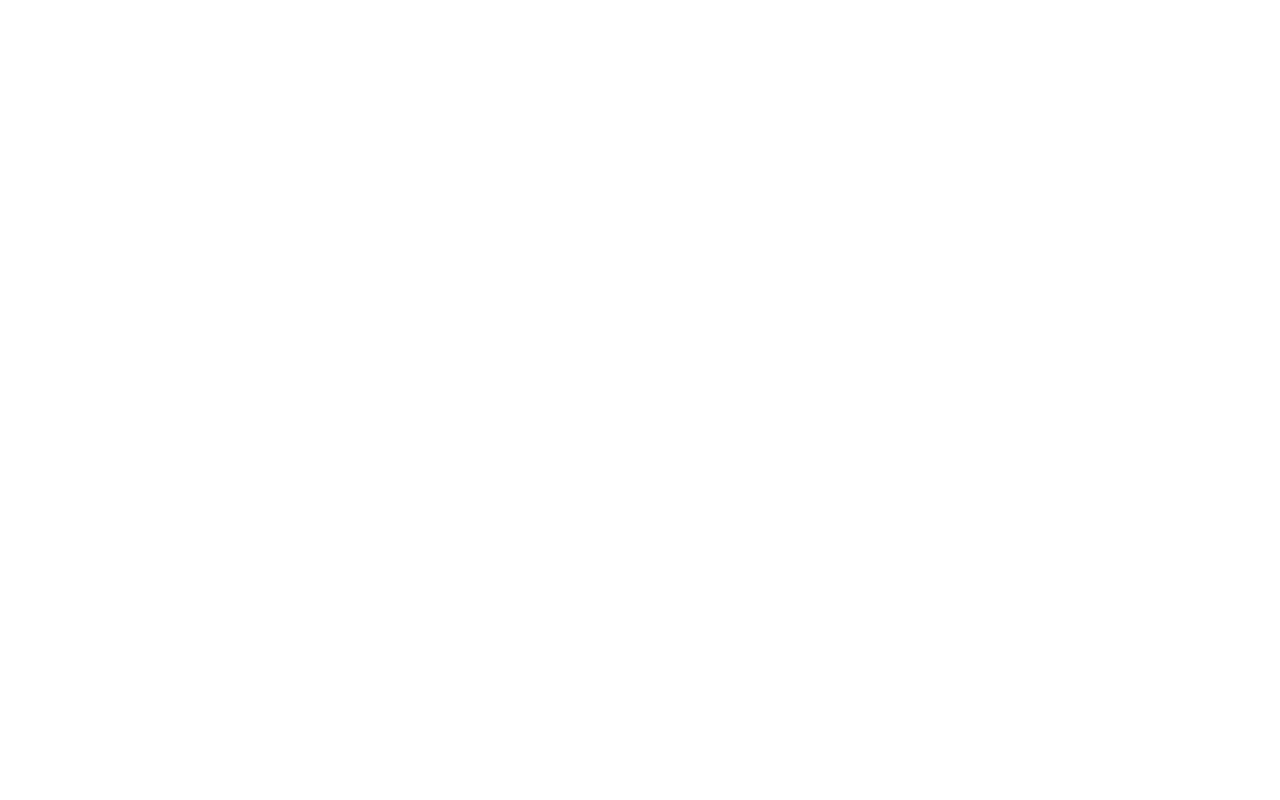
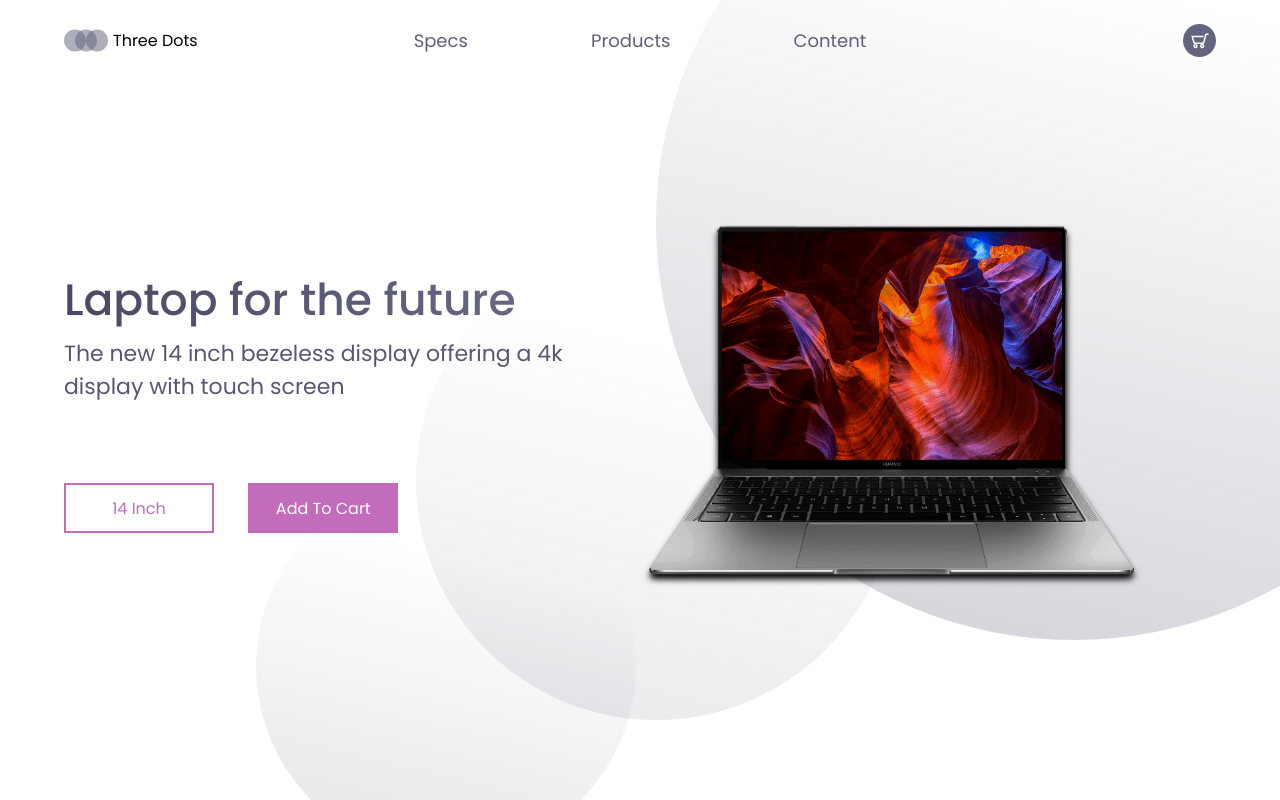
Before and after one commit to DinoVas/simple-landing, a plain HTML site: page index.html in a window 1280 px wide. Drawn offline with Linux system fonts and the light colour scheme.

Commit message:
css for header and main

```diff
--- a/index.html
+++ b/index.html
@@ -13,10 +13,54 @@
 	</head>
 	<body>
 		<header>
+			<div class="logo-container">
+				<img src="img/logo.svg" alt="">
+				<h4 class="logo">Three Dots</h4>
+			</div>
 
+			<nav>
+				<ul class="nav-links">
+					<li class="nav-link"><a href="#">Specs</a></li>
+					<li class="nav-link"><a href="#">Products</a></li>
+					<li class="nav-link"><a href="#">Content</a></li>
+				</ul>
+			</nav>
+
+			<div class="cart">
+				<img src="img/cart.svg" alt="">
+			</div>
 		</header>
 
 		<main>
+			<section class="presentation">
+				<div class="introduction">
+					<div class="intro-text">
+						<h1>Laptop for the future</h1>
+						<p>The new 14 inch bezeless display offering a 4k display with touch screen</p>
+					</div>
+
+					<div class="cta">
+						<button class="cta-select">14 Inch</button>
+						<button class="cta-add">Add To Cart</button>
+					</div>
+				</div>
+
+				<div class="cover">
+					<img src="img/matebook.png" alt="">
+				</div>
+			</section>
+
+			<!-- <div class="laptop-select">
+				<img src="img/arrow-left.svg" alt="">
+				<img src="img/dot.svg" alt="">
+				<img src="img/dot-full.svg" alt="">
+				<img src="img/dot-full.svg" alt="">
+				<img src="img/arrow-right.svg" alt="">
+			</div> -->
+
+			<img class="big-circle" src="img/big-eclipse.svg" alt="">
+			<img class="mid-circle" src="img/mid-eclipse.svg" alt="">
+			<img class="small-circle" src="img/small-eclipse.svg" alt="">
 
 		</main>
 	</body>
--- a/style.css
+++ b/style.css
@@ -3,3 +3,200 @@
 	padding: 0px;
 	box-sizing: border-box;
 }
+
+body {
+	font-family: 'Poppins', sans-serif;
+}
+
+button {
+	font-family: 'Poppins', sans-serif;
+}
+
+
+header {
+	display: flex;
+	flex-direction: row;
+	height: 10vh;
+	width: 90%;
+	margin: auto;
+	justify-content: space-between;
+	align-items: center;
+}
+
+.logo-container,
+.nav-links,
+.cart {
+	display: flex;
+
+}
+
+.logo-container {
+	flex: 1;
+}
+
+.logo {
+	font-weight: 400;
+	margin: 5px;
+}
+
+nav{
+	flex: 2;
+}
+
+.nav-links {
+	justify-content: space-around;
+	list-style: none;
+}
+
+.nav-link a {
+	text-decoration: none;
+	color: #5f5f79;
+	font-size: 18px;
+}
+
+.cart {
+	flex: 1;
+	justify-content: flex-end;
+}
+
+.presentation {
+	display: flex;
+	width: 90%;
+	margin: auto;
+	min-height: 80vh;
+	align-items: center;
+}
+
+.introduction {
+	flex:1;
+}
+
+.intro-text h1 {
+	font-size: 44px;
+	font-weight: 500;
+	background: linear-gradient(to right, #494964, #6f6f89);
+	-webkit-background-clip: text;
+	-webkit-text-fill-color: transparent;
+}
+
+.intro-text p {
+	margin-top: 5px;
+	font-size: 22px;
+	color: #585772;
+}
+
+.cta {
+	padding: 50px 0px 0px 0px;
+}
+
+.cta-select {
+	border: 2px solid #c36cbb;
+	background: transparent;
+	color:#c36cbb;
+	height: 50px;
+	width: 150px;
+	cursor: pointer;
+	font-size: 16px;
+}
+
+.cta-add {
+	background: #c36cbb;
+	width: 150px;
+	cursor: pointer;
+	font-size: 16px;
+	height: 50px;
+	border: none;
+	color: white;
+	margin: 30px 0px 0px 30px;
+}
+
+.cover {
+	flex: 1;
+	display: flex;
+
+}
+
+.cover img {
+	height: 60vh;
+	filter: drop-shadow(0px 5px 3px black);
+	animation: drop 1.5s ease;
+}
+
+.big-circle {
+	position:absolute;
+	top: 0px;
+	right:0px;
+	z-index: -1;
+	opacity: 0.5;
+	height: 80%;
+}
+
+.mid-circle {
+	position: absolute;
+	top: 30%;
+	right: 30%;
+	z-index: -1;
+	height: 60%;
+	opacity: 0.4;
+}
+
+.small-circle {
+	position: absolute;
+	bottom: 0%;
+	left: 20%;
+	z-index: -1;
+}
+
+.laptop-select {
+	width: 15%;
+	display: flex;
+	justify-content: space-between;
+	position: absolute;
+	right: 20%;
+}
+
+@keyframes drop {
+	0% {
+		opacity: 0;
+		transform: translateY(-80px)
+	}
+
+	100% {
+		opacity: 1;
+		transform: translateY(0);
+	}
+}
+
+
+@media screen and (max-width:1024px) {
+	.presentation {
+		flex-direction: column;
+	}
+
+	.introduction {
+		margin-top: 5vh;
+		text-align: center;
+	}
+
+	.intro-text h1 {
+		font-size: 30px;
+	}
+
+	.intro-text p {
+		font-size: 18px;
+	}
+
+	.cta {
+		padding: 10px 0px 0px 0px;
+	}
+
+	.laptop-select {
+		bottom: 5%;
+		right: 50%;
+		width: 50%;
+		transform: translate(50%.5%);
+	}
+
+
+
+}
```
